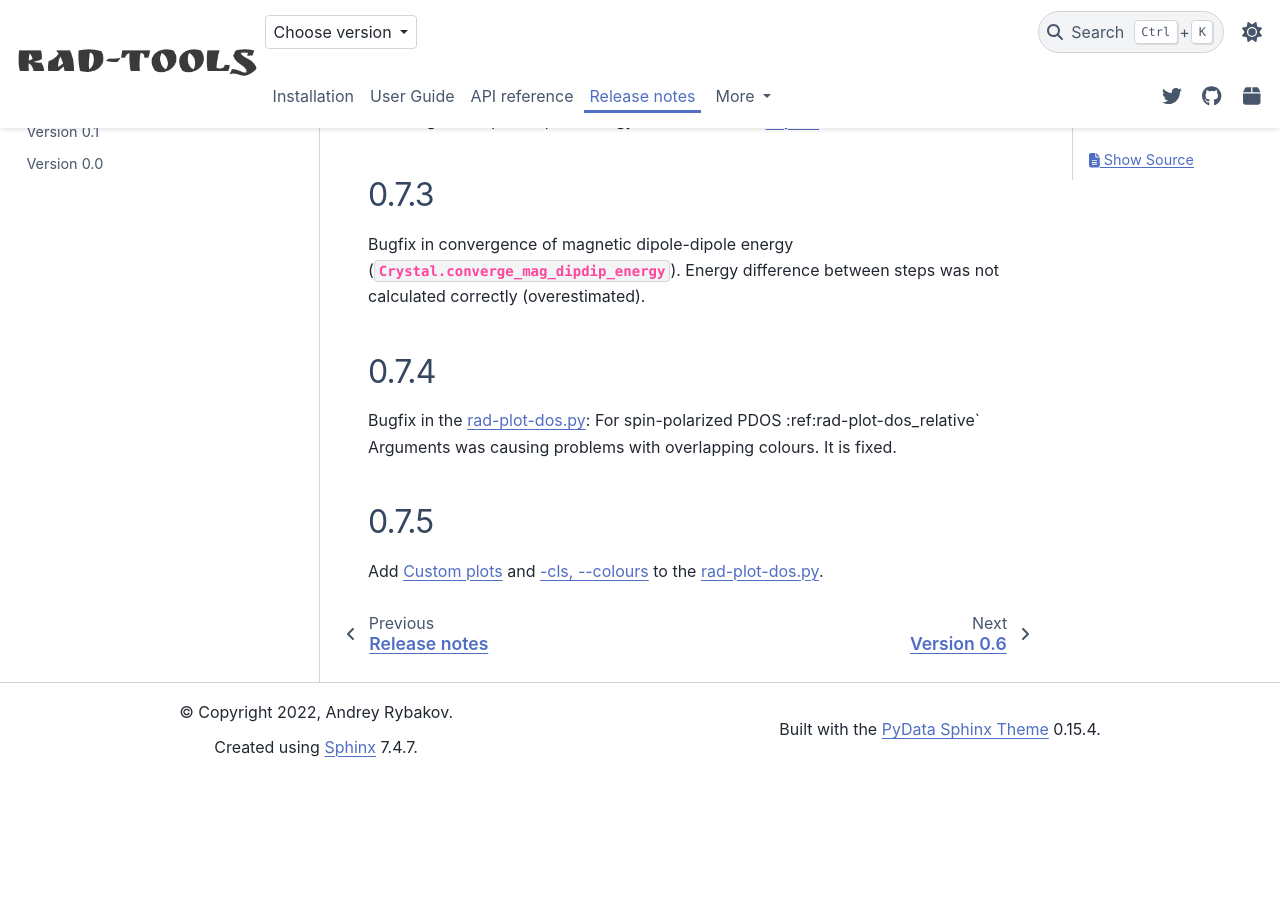
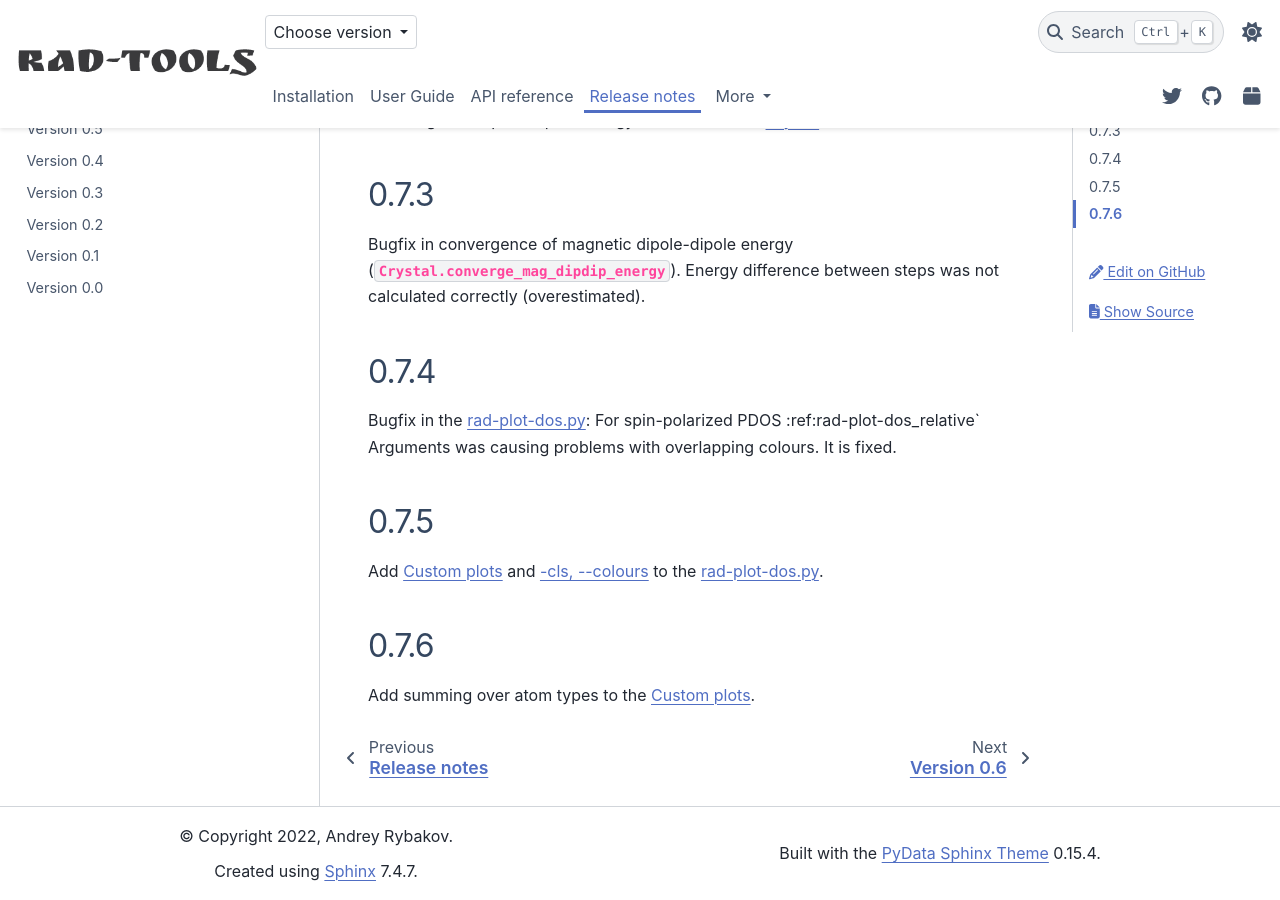
Before and after one commit to adrybakov/rad-tools, a Sphinx documentation site: the page built from docs/source/release-notes/0.7.rst, in a window 1280 px wide and 900 px high, scrolled down 1837 px. Built offline with Sphinx 7.4.7 and the PyData theme 0.15.4, drawn with Linux system fonts in a browser that asks for light colours; comment, search, counter and statistics services are not loaded; before the commit the page ends 2613 px from its top, so only the background shows below that.

Commit message:
Prepare for release

```diff
--- a/docs/source/release-notes/0.7.rst
+++ b/docs/source/release-notes/0.7.rst
@@ -101,3 +101,7 @@ was causing problems with overlapping colours. It is fixed.
 0.7.5
 -----
 Add :ref:`rad-plot-dos_custom-plots` and :ref:`rad-plot-dos_colours` to the :ref:`rad-plot-dos`.
+
+0.7.6
+-----
+Add summing over atom types to the :ref:`rad-plot-dos_custom-plots`.
--- a/radtools/__init__.py
+++ b/radtools/__init__.py
@@ -5,7 +5,7 @@ All tools from the package.
 |version|
 """
 
-__version__ = "0.7.6.dev"
+__version__ = "0.7.6"
 
 from . import crystal, dos, exchange, io, score
 from .crystal import *
```
